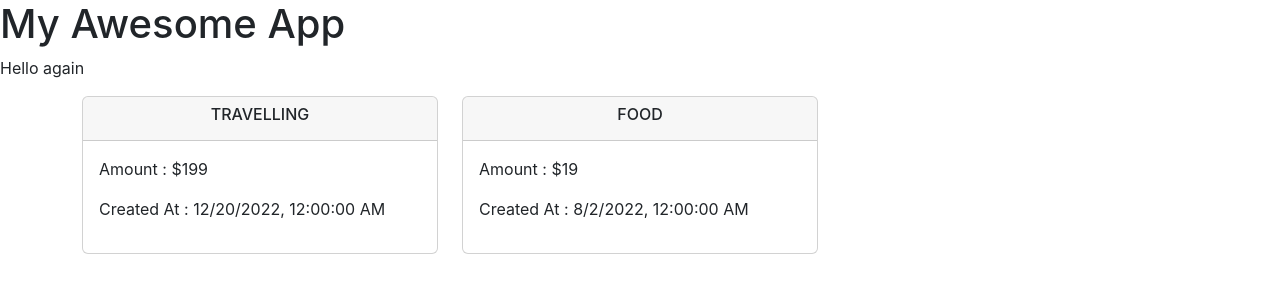
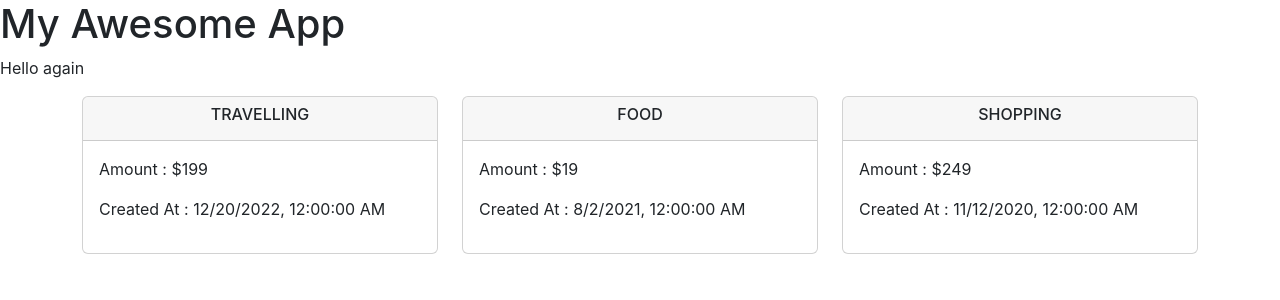
Before and after one commit to synergy2411/del-mar-23-react, a React (Create React App) app in the folder frontend/: page / in a window 1280 px wide. Shown: the top 300 px of the page. Built offline with nearby package versions, Linux system fonts and the light colour scheme.

Commit message:
props added

```diff
--- /dev/null
+++ b/frontend/src/Components/Expenses/ExpenseItem/ExpenseItem.jsx
@@ -0,0 +1,17 @@
+function ExpenseItem(props) {
+  return (
+    <div className="col-4">
+      <div className="card">
+        <div className="card-header">
+          <h6 className="text-center">{props.exp.title.toUpperCase()}</h6>
+        </div>
+        <div className="card-body">
+          <p>Amount : ${props.exp.amount}</p>
+          <p>Created At : {props.exp.createdAt.toLocaleString()}</p>
+        </div>
+      </div>
+    </div>
+  );
+}
+
+export default ExpenseItem;
--- a/frontend/src/Components/Expenses/Expenses.jsx
+++ b/frontend/src/Components/Expenses/Expenses.jsx
@@ -1,4 +1,5 @@
 import React, { Component } from "react";
+import ExpenseItem from "./ExpenseItem/ExpenseItem";
 
 class Expenses extends Component {
   render() {
@@ -13,38 +14,21 @@ class Expenses extends Component {
         id: "e002",
         title: "food",
         amount: 19,
-        createdAt: new Date("Aug 2, 2022"),
+        createdAt: new Date("Aug 2, 2021"),
+      },
+      {
+        id: "e003",
+        title: "shopping",
+        amount: 249,
+        createdAt: new Date("Nov 12, 2020"),
       },
     ];
     return (
       <div className="container">
         <div className="row">
-          <div className="col-4">
-            <div className="card">
-              <div className="card-header">
-                <h6 className="text-center">
-                  {expenses[0].title.toUpperCase()}
-                </h6>
-              </div>
-              <div className="card-body">
-                <p>Amount : ${expenses[0].amount}</p>
-                <p>Created At : {expenses[0].createdAt.toLocaleString()}</p>
-              </div>
-            </div>
-          </div>
-          <div className="col-4">
-            <div className="card">
-              <div className="card-header">
-                <h6 className="text-center">
-                  {expenses[1].title.toUpperCase()}
-                </h6>
-              </div>
-              <div className="card-body">
-                <p>Amount : ${expenses[1].amount}</p>
-                <p>Created At : {expenses[1].createdAt.toLocaleString()}</p>
-              </div>
-            </div>
-          </div>
+          <ExpenseItem exp={expenses[0]} />
+          <ExpenseItem exp={expenses[1]} />
+          <ExpenseItem exp={expenses[2]} />
         </div>
       </div>
     );
```
Also changed, not shown: 1 other file (tests, documents, lock files or other folders).
